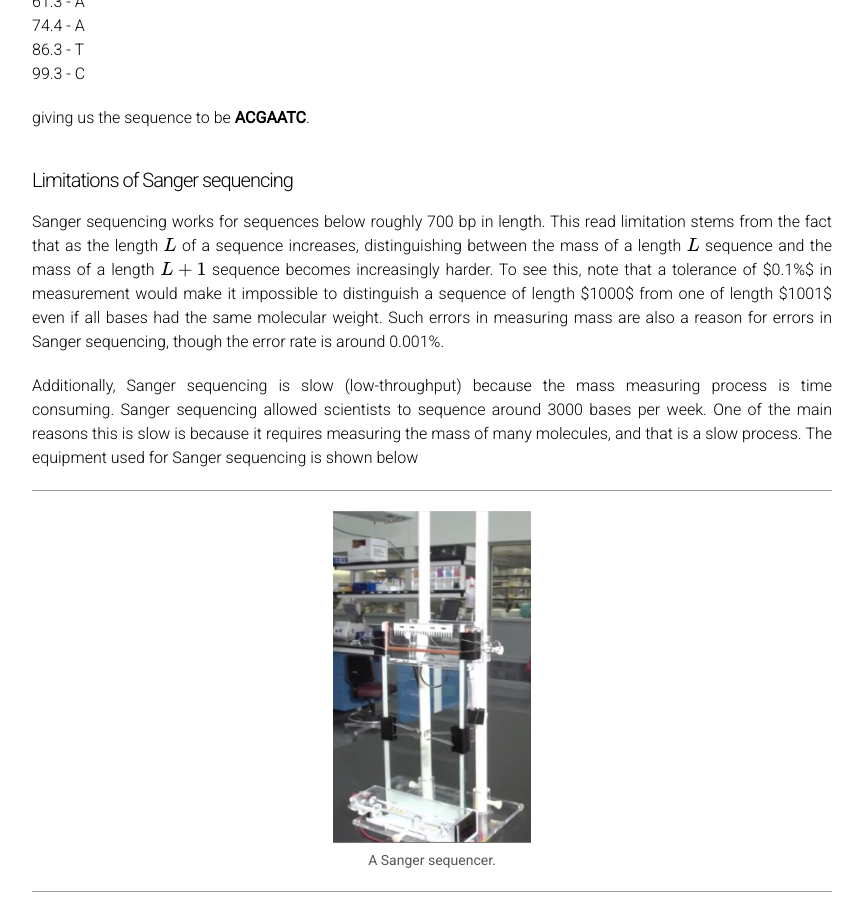
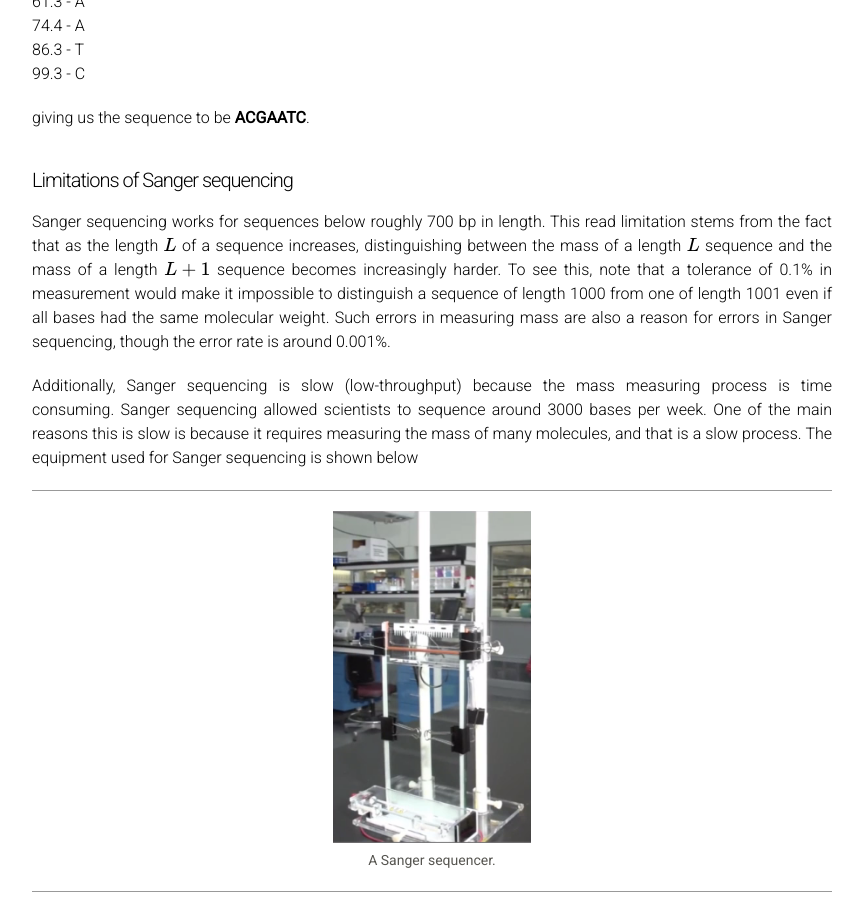
Before and after one commit to laurashen/data-science-sequencing.github.io, a Jekyll site: the page built from lectures/lecture2.md, in a window 1280 px wide and 900 px high, scrolled down 6280 px. Shown: the whole window, without its empty margins (208-1071 px from the left). Built offline with Jekyll 4.4.1, drawn with Linux system fonts in a browser that asks for light colours; formulas are drawn with MathJax 3; comment, search, counter and statistics services are not loaded.

```diff
--- a/lectures/lecture2.md
+++ b/lectures/lecture2.md
@@ -266,9 +266,9 @@ length. This read limitation stems from the fact that as the
 length $$L$$ of a sequence increases, distinguishing between the
 mass of a length $$L$$ sequence and the mass of a length $$L+1$$
 sequence becomes increasingly harder.
-To see this, note that a tolerance of $0.1%$ in measurement
+To see this, note that a tolerance of 0.1% in measurement
 would make it impossible to distinguish a sequence of length
-$1000$ from one of length $1001$ even if all bases had the same
+1000 from one of length 1001 even if all bases had the same
 molecular weight. Such errors in measuring mass
 are also a reason for errors in Sanger sequencing, though
 the error rate is around 0.001%.
```
